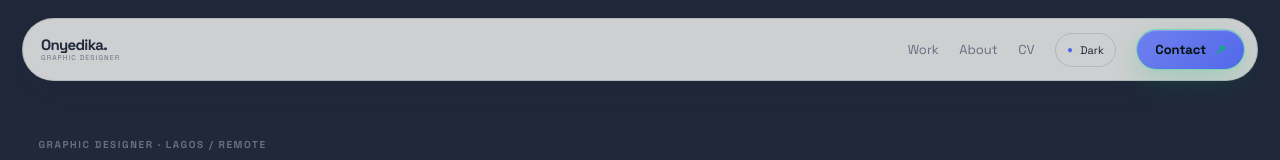
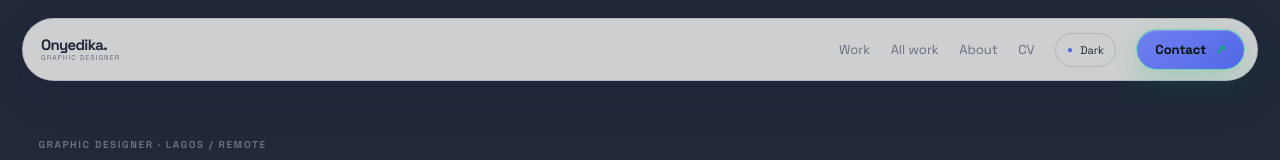
Before and after one commit to Wis-code/wisdom-portfolio, a Next.js app: page / in a window 1280 px wide. Shown: the top 160 px of the page. Built offline with nearby package versions, Linux system fonts and the light colour scheme; no server answers; the database is empty.

Commit message:
Add all work route to compact navigation

```diff
--- a/components/SiteHeader.tsx
+++ b/components/SiteHeader.tsx
@@ -36,6 +36,7 @@ export function SiteHeader() {
       </Link>
       <nav className="nav-links" aria-label="Primary navigation">
         <Link href="/#work">Work</Link>
+        <Link href="/work">All work</Link>
         <Link href="/#about">About</Link>
         <Link href="/cv">CV</Link>
         <button className="theme-toggle" type="button" onClick={toggleTheme} aria-label={`Switch to ${theme === "light" ? "dark" : "light"} mode`}>
```
